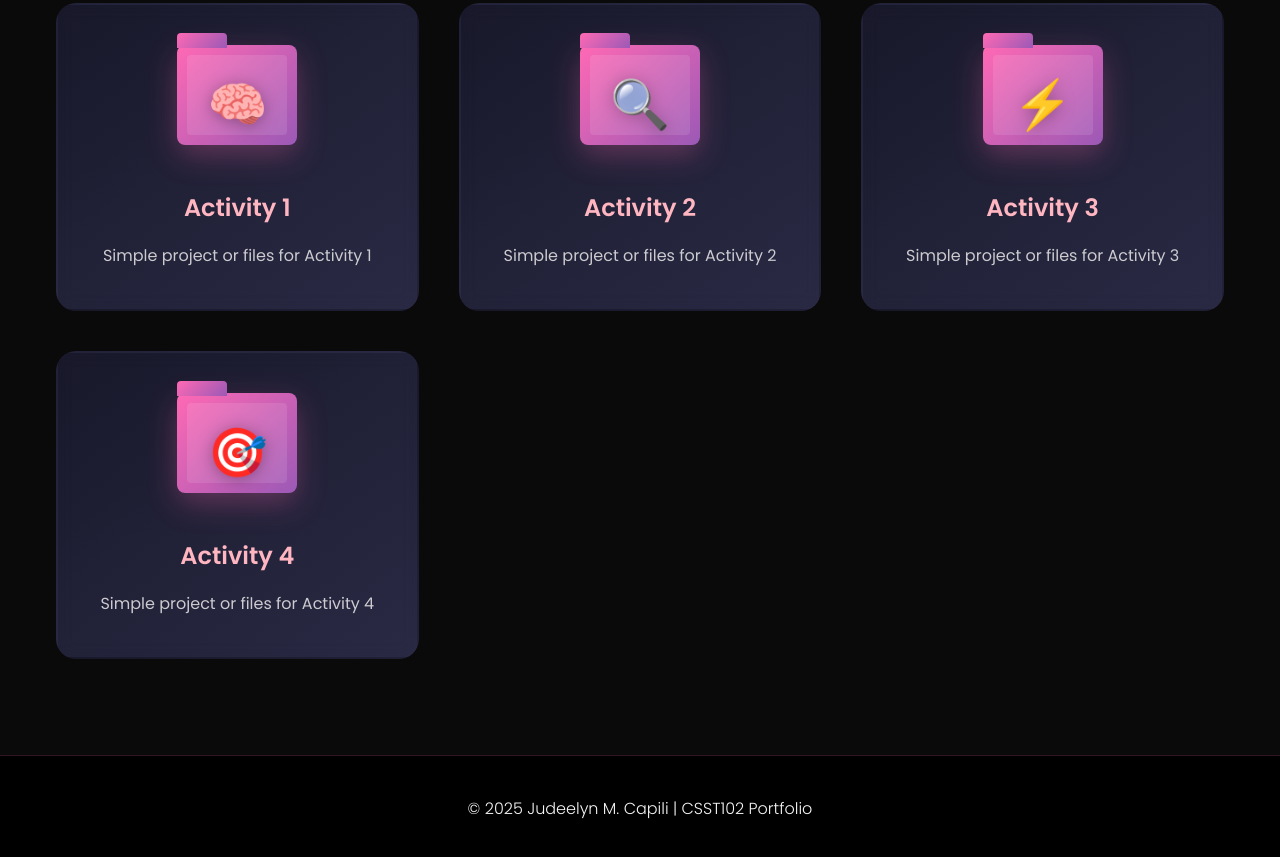
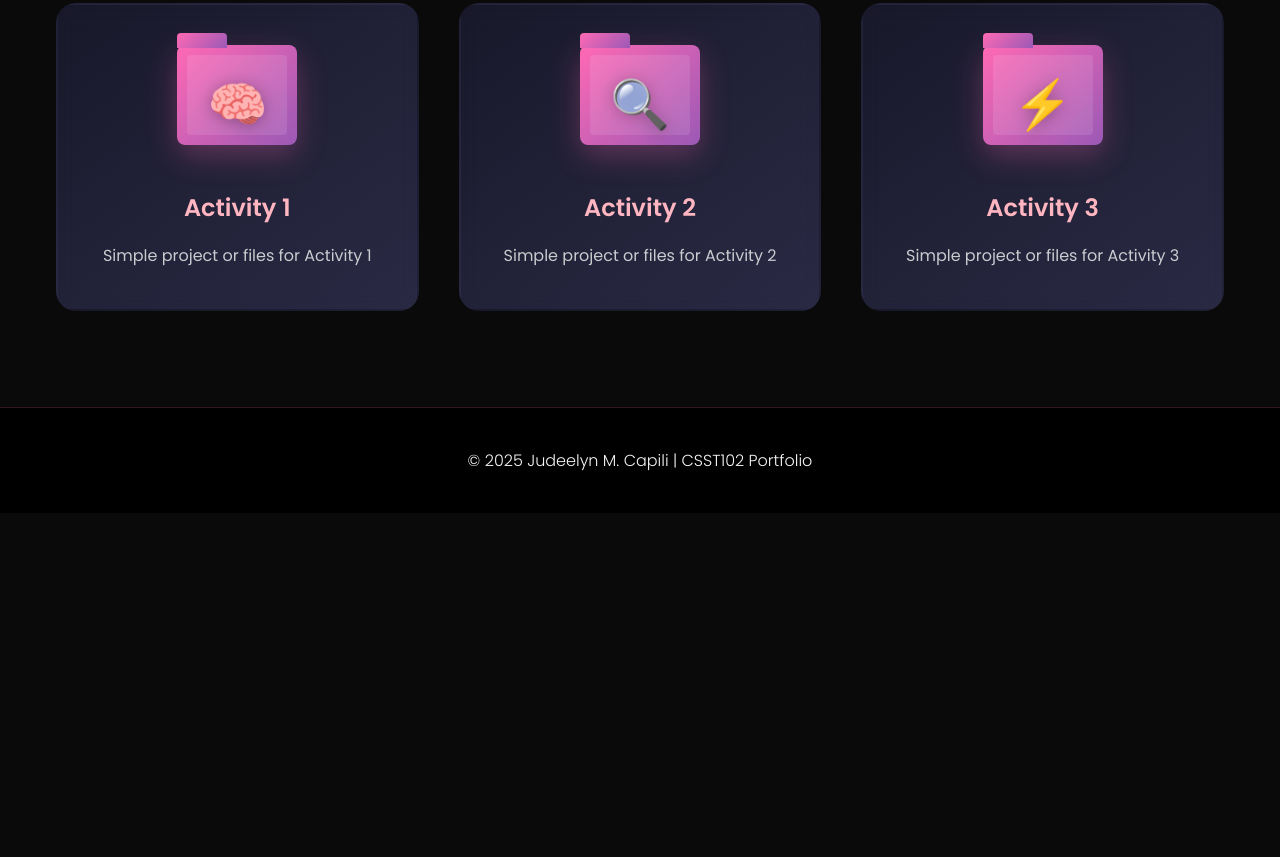
Before and after one commit to JudeelynCapili/CSST102-AY-25-26, a plain HTML site: page index.html in a window 1280 px wide. Shown: the part 1629-2486 px from the top of the page. After the commit the page ends 2142 px from the top, so only its background shows below. Drawn offline with Linux system fonts and the light colour scheme.

Commit message:
Add index.html file

```diff
--- a/index.html
+++ b/index.html
@@ -575,7 +575,7 @@
       </div>
       <div class="projects-grid">
         <a
-          href="https://github.com/JudeelynCapili/CSST102-AY-25-26/tree/main/activity1"
+          href="https://github.com/JudeelynCapili/CSST102-AY-25-26/tree/main/Activity1"
           class="project-link"
           target="_blank"
         >
@@ -590,7 +590,7 @@
         </a>
 
         <a
-          href="https://github.com/JudeelynCapili/CSST102-AY-25-26/tree/main/activity2"
+          href="https://github.com/JudeelynCapili/CSST102-AY-25-26/tree/main/Activity2"
           class="project-link"
           target="_blank"
         >
@@ -605,7 +605,7 @@
         </a>
 
         <a
-          href="https://github.com/JudeelynCapili/CSST102-AY-25-26/tree/main/activity3"
+          href="https://github.com/JudeelynCapili/CSST102-AY-25-26/tree/main/Activity3"
           class="project-link"
           target="_blank"
         >
@@ -618,21 +618,6 @@
             <p>Simple project or files for Activity 3</p>
           </div>
         </a>
-
-        <a
-          href="https://github.com/JudeelynCapili/CSST102-AY-25-26/tree/main/activity4"
-          class="project-link"
-          target="_blank"
-        >
-          <div class="project-card">
-            <div class="folder-icon-container">
-              <div class="folder-icon"></div>
-              <div class="activity-icon">🎯</div>
-            </div>
-            <h3>Activity 4</h3>
-            <p>Simple project or files for Activity 4</p>
-          </div>
-        </a>
       </div>
     </section>
 
```
